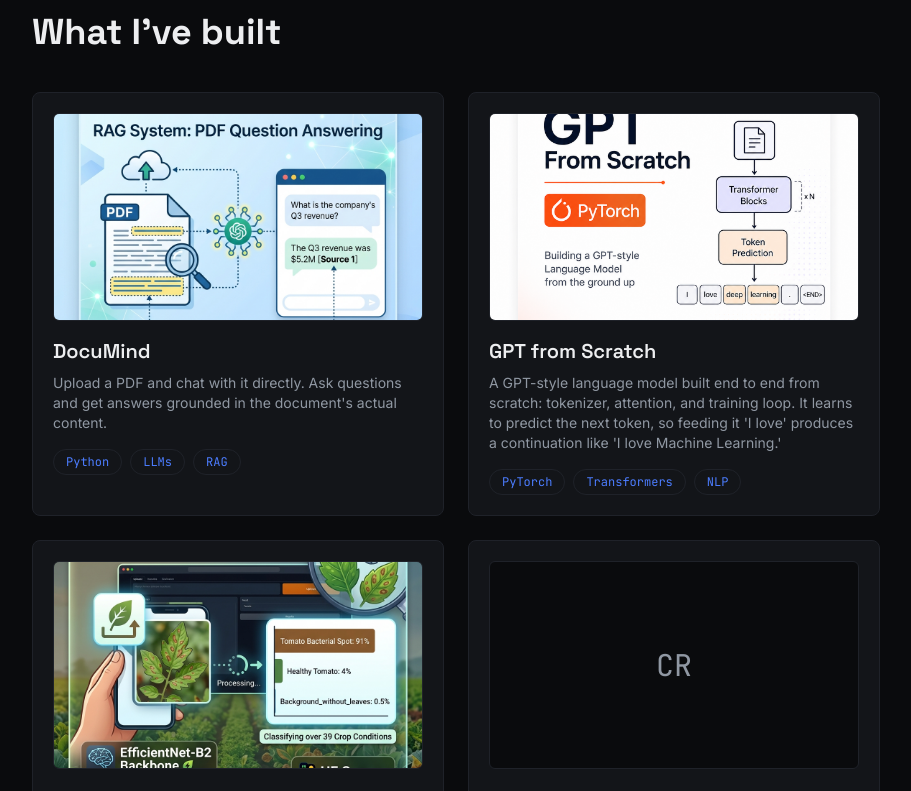
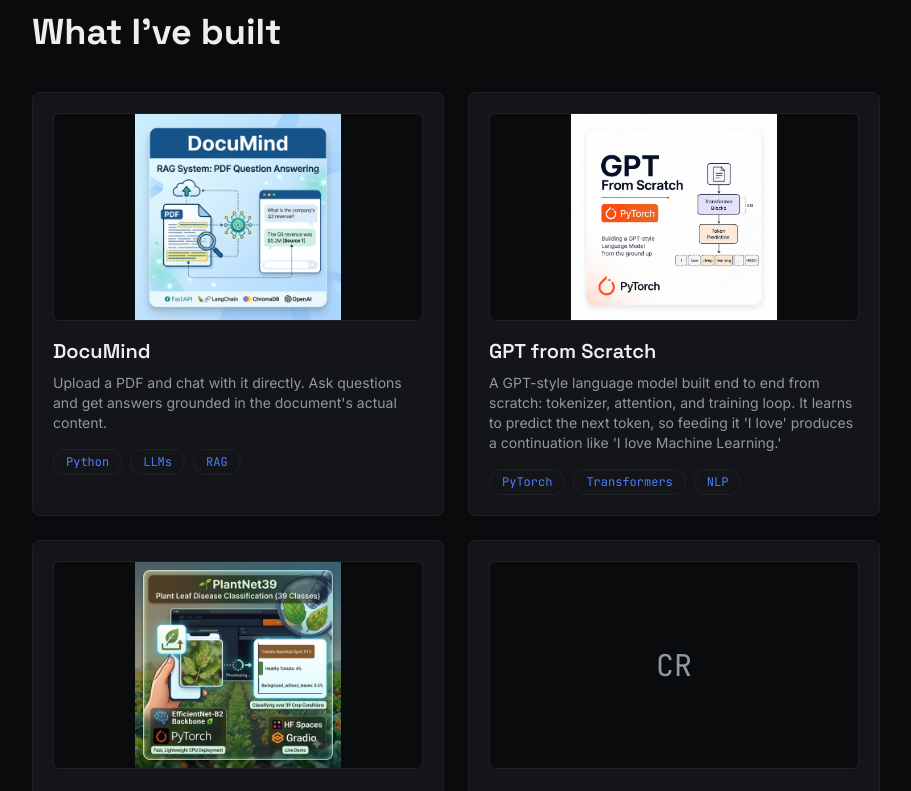
Before and after one commit to mroshan454/portfolio, a Next.js app: page / in a window 1280 px wide. Shown: the part 969-1760 px from the top of the page, without its empty margins (184-1095 px from the left). Built offline with nearby package versions, Linux system fonts and the light colour scheme.

Commit message:
changing object-cover to object-contain

```diff
--- a/components/ProjectCard.tsx
+++ b/components/ProjectCard.tsx
@@ -10,7 +10,7 @@
           <img
             src={project.image}
             alt={project.title}
-            className="h-full w-full object-cover transition duration-300 group-hover:scale-105"
+            className="h-full w-full object-contain transition duration-300 group-hover:scale-105"
           />
         ) : (
           <div className="flex h-full w-full items-center justify-center font-mono text-3xl text-muted">
```
